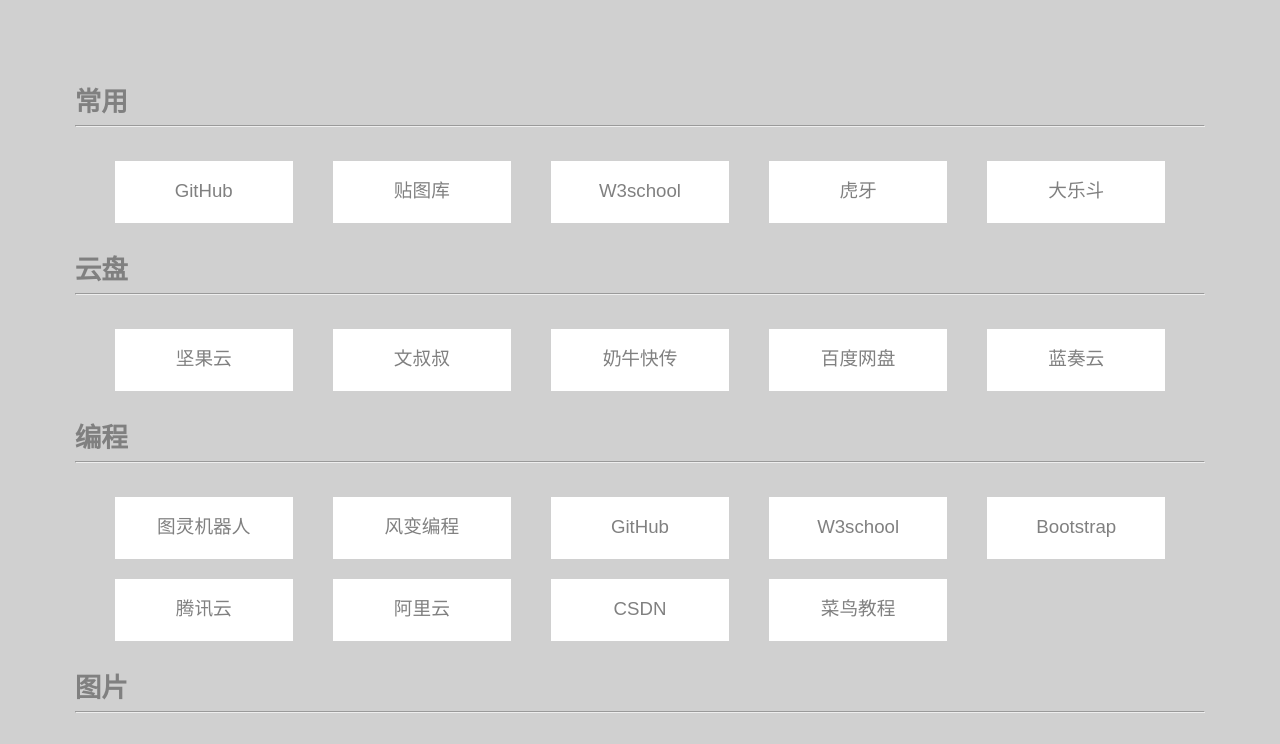
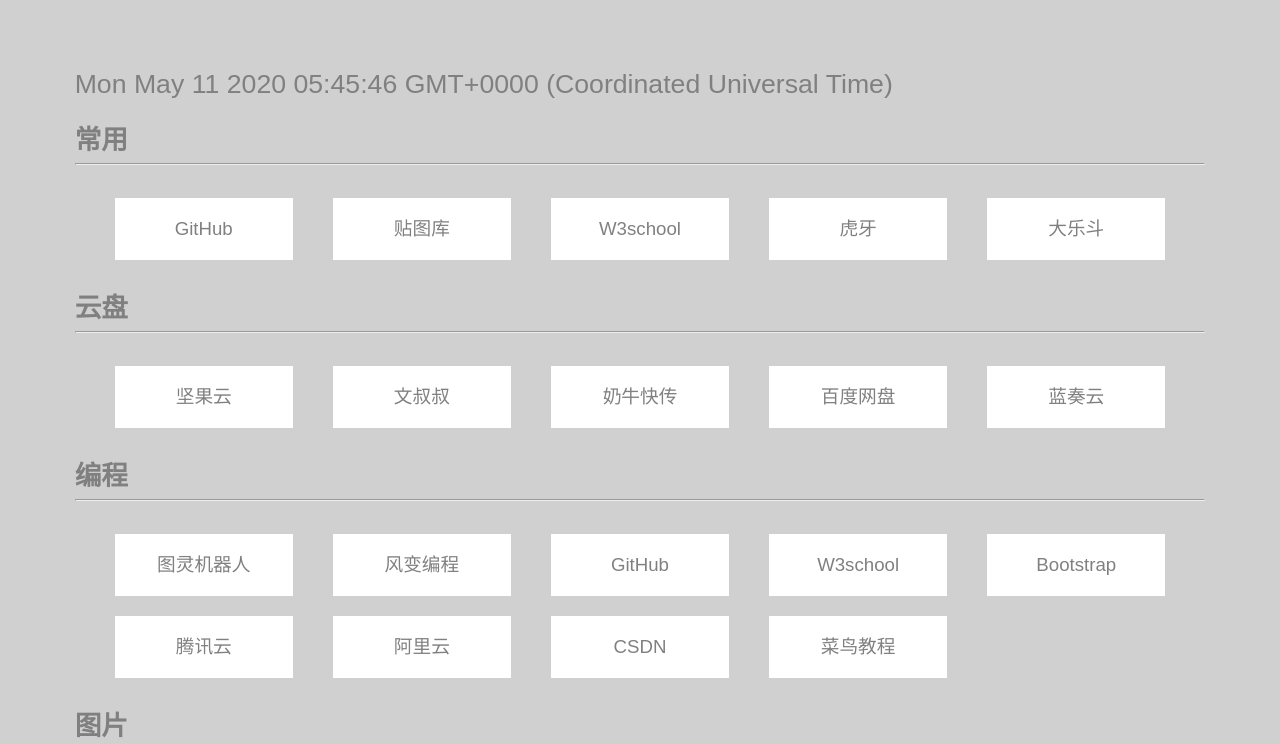
Before and after one commit to gaoyuanqi/yuyuan.githun.io, a plain HTML site: page html/bottom/daohang.html in a window 1280 px wide. Shown: the top 744 px of the page. Drawn offline with Linux system fonts and the light colour scheme.

Commit message:
Update daohang.html

```diff
--- a/html/bottom/daohang.html
+++ b/html/bottom/daohang.html
@@ -17,7 +17,7 @@
 <body>
 
 
-<script  type = "text/javascript" src = "js/time.js"></script>
+<script  type = "text/javascript" src = "/js/time.js"></script>
 
 
 <div>
```
